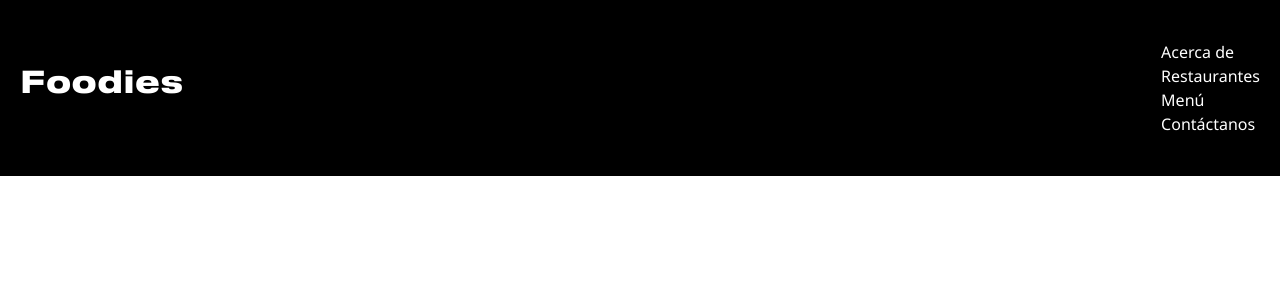
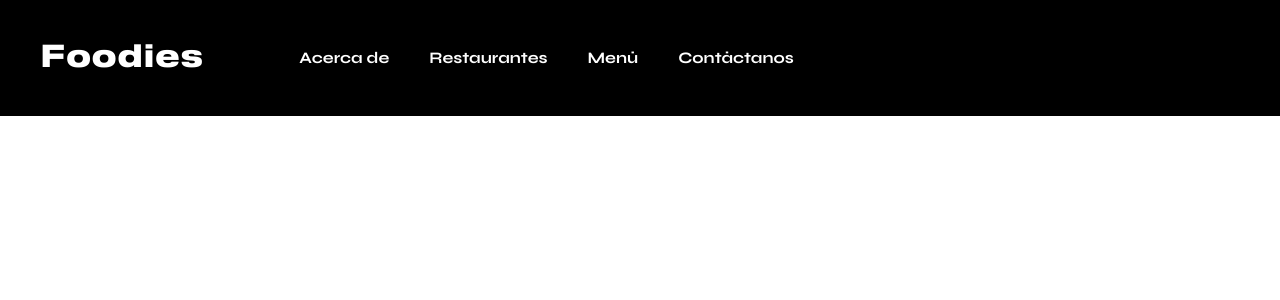
Before and after one commit to diegomurillocorrea/foodies, a Next.js app: page /components in a window 1280 px wide. Shown: the top 300 px of the page. Built offline with nearby package versions, Linux system fonts and the light colour scheme.

Commit message:
NavBar component finished

```diff
--- a/components/NavBar.jsx
+++ b/components/NavBar.jsx
@@ -1,13 +1,41 @@
 import { useState } from "react";
+import { AnimatePresence, motion } from "framer-motion";
 import Open from "../components/icons/Open";
 import Closed from "../components/icons/Closed";
+
+const Links = ({ classes }) => {
+    return (
+        <div className={classes}>
+            <div>
+                <a href="">
+                    Acerca de
+                </a>
+            </div>
+            <div>
+                <a href="">
+                    Restaurantes
+                </a>
+            </div>
+            <div>
+                <a href="">
+                    Menú
+                </a>
+            </div>
+            <div>
+                <a href="">
+                    Contáctanos
+                </a>
+            </div>
+        </div>
+    );
+};
 
 const NavBar = ({ navBarColor }) => {
     const [isOpen, setIsOpen] = useState(false);
     return (
         <div className={`${navBarColor}`}>
-            <div className="font-noto-sans flex items-center justify-between px-5 py-10">
-                <div className="-mt-2">
+            <div className="font-syne-bold flex items-center justify-between xl:justify-start px-5 pt-10 pb-7 md:px-10 xl:space-x-24 xl:py-10 mx-auto max-w-screen-2xl">
+                <div className="-mt-2 xl:mt-0">
                     <a
                         href=""
                         className="font-druk-bold font-extrabold text-3xl"
@@ -16,46 +44,37 @@ const NavBar = ({ navBarColor }) => {
                     </a>
                 </div>
                 <div className="xl:block hidden">
-                    <div>
-                        <a href="">Acerca de</a>
-                    </div>
-                    <div>
-                        <a href="">Restaurantes</a>
-                    </div>
-                    <div>
-                        <a href="">Menú</a>
-                    </div>
-                    <div>
-                        <a href="">Contáctanos</a>
-                    </div>
+                    <Links
+                        classes="flex space-x-10"
+                    />
                 </div>
                 <div className="xl:hidden">
                     <button
-                        className="w-10 h-10"
+                        className="w-10 h-10 focus:outline-none"
                         onClick={() => setIsOpen(!isOpen)}
                     >
-                        {isOpen ?
-                            <Closed classes="fill-current" /> :
-                            <Open classes="stroke-current" />}
+                        <div>
+                            {isOpen ?
+                                <Closed classes="fill-current" /> :
+                                <Open classes="stroke-current" />}
+                        </div>
                     </button>
                 </div>
             </div>
-            <div className={`${isOpen ? "block" : "hidden"}`}>
-                <div className="px-5 font-noto-sans">
-                    <div>
-                        <a href="">Acerca de</a>
-                    </div>
-                    <div>
-                        <a href="">Restaurantes</a>
-                    </div>
-                    <div>
-                        <a href="">Menú</a>
-                    </div>
-                    <div>
-                        <a href="">Contáctanos</a>
-                    </div>
-                </div>
-            </div>
+            <AnimatePresence>
+                {isOpen ?
+                    (<motion.div
+                        initial={{ opacity: 0, height: 0 }}
+                        animate={{ opacity: 1, height: "auto" }}
+                        exit={{ opacity: 0, height: 0 }}
+                    >
+                        <div className="px-5 pb-9 font-syne-bold text-xl md:px-10 xl:hidden">
+                            <Links
+                                classes="flex flex-col space-y-9"
+                            />
+                        </div>
+                    </motion.div>) : ""}
+            </AnimatePresence>
         </div>
     );
 };
```
